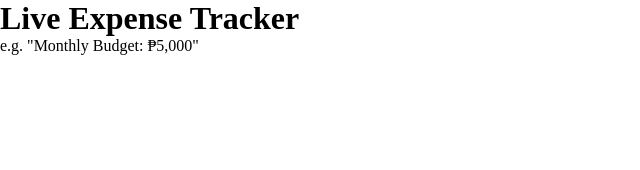
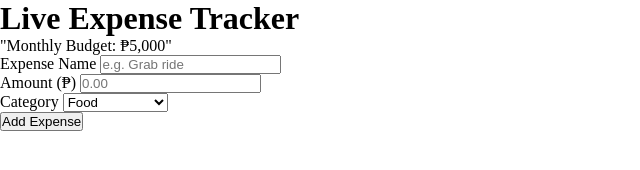
Before and after one commit to HarveyPunsalan/Live_Expense_Tracker, a plain HTML site: page index.html in a window 1280 px wide. Shown: the whole page, without its empty margins (0-640 px from the left). Drawn offline with Linux system fonts and the light colour scheme.

Commit message:
setting up my expense-form

```diff
--- a/index.html
+++ b/index.html
@@ -11,13 +11,49 @@
 <body>
 <header>
   <h1>Live Expense Tracker</h1>
-  <p>e.g. "Monthly Budget: ₱5,000"</p>
+  <p>"Monthly Budget: ₱5,000"</p>
 </header>
 
 <main>
   <section class="form-section">
     <form id="expense-form">
       <div class="form-grid">
+
+        <div>
+          <label for="expense-name">Expense Name</label>
+          <input
+            type="text"
+            id="expense-name"
+            name="expense-name"
+            placeholder="e.g. Grab ride"
+            required
+            aria-label="Expense name"
+          >
+        </div>
+
+        <div>
+          <label for="expense-amount">Amount (₱)</label>
+          <input
+            type="number"
+            id="expense-amount"
+            name="expense-amount"
+            placeholder="0.00"
+            required
+            aria-label="Expense amount"
+          >
+        </div>
+
+        <div>
+          <label for="expense-category">Category</label>
+          <select id="expense-category" name="expense-category">
+            <option value="food">Food</option>
+            <option value="transport">Transport</option>
+            <option value="entertainment">Entertainment</option>
+            <option value="other">Other</option>
+          </select>
+        </div>
+
+        <button type="submit">Add Expense</button>
 
       </div>
     </form>
```
